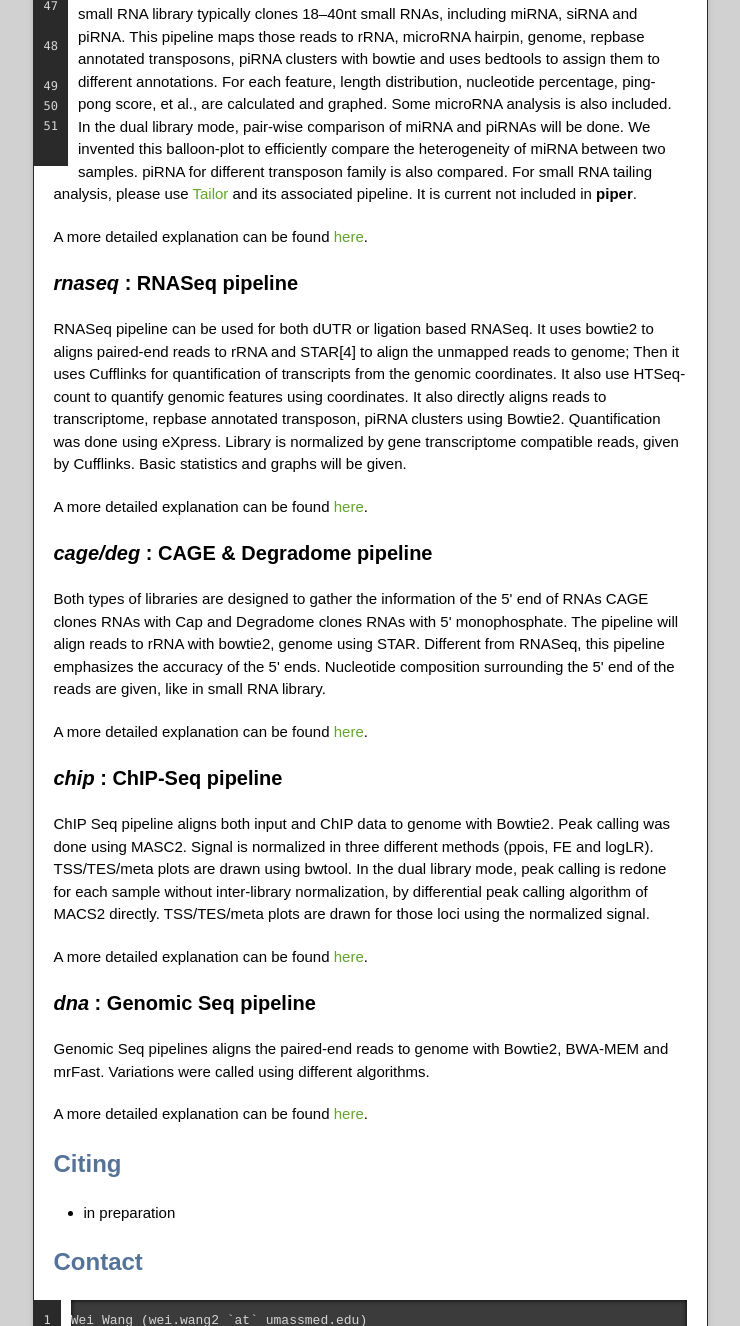
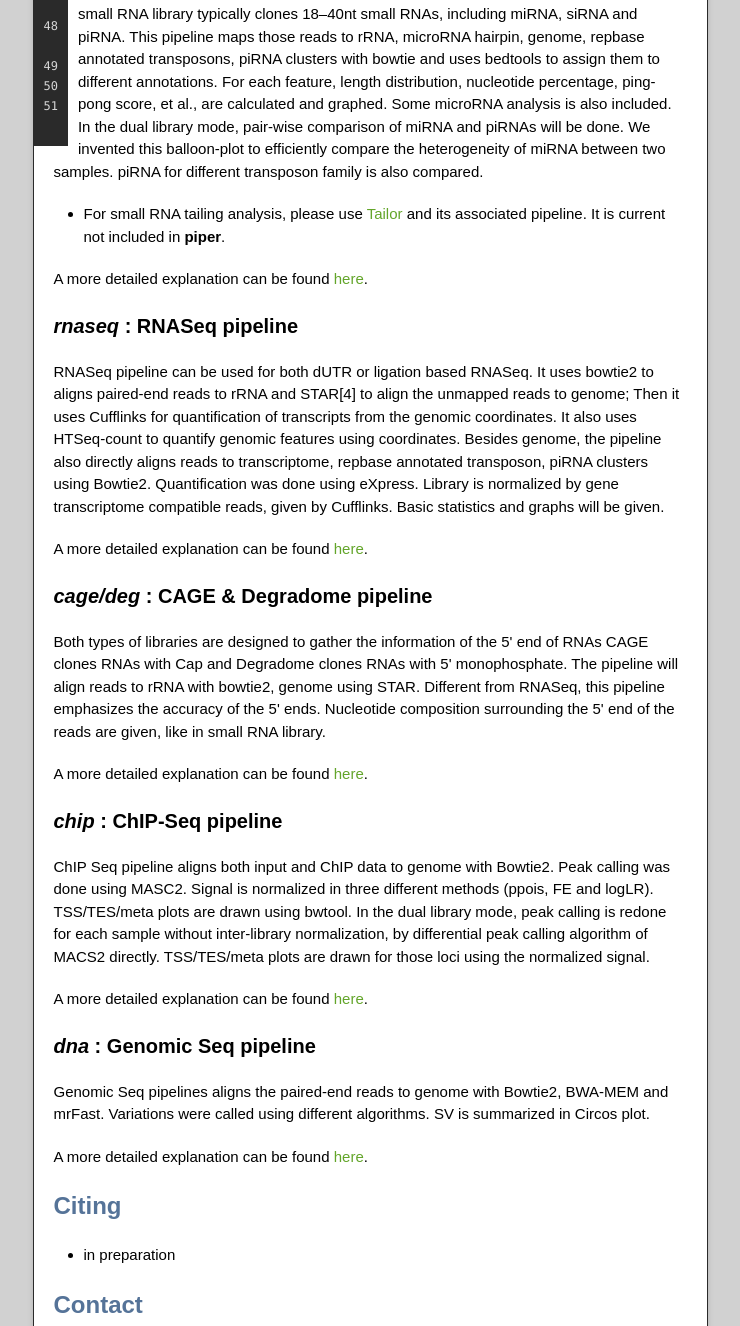
Before and after one commit to bowhan/piPipes, a plain HTML site: page index.html in a window 1280 px wide. Shown: the part 4777-6103 px from the top of the page, without its empty margins (270-1010 px from the left). Drawn offline with nearby package versions, Linux system fonts and the light colour scheme.

```diff
--- a/index.html
+++ b/index.html
@@ -99,12 +99,12 @@ Most of <strong>piper's</strong> C++ code utilizes <em>C++11</em> features and <
 <p>Call different pipelines using:</p>
 
 <div class="highlight highlight-Bash"><pre><span class="c"># genome installation pipeline</span>
- <span class="c"># 1. to install genome and R packages in one step</span>
- <span class="c"># the assembly that piper supports can be found in the common/iGenome_UTL.txt file</span>
+<span class="c"># 1. to install genome and R packages in one step</span>
+<span class="c"># the assembly that piper supports can be found in the common/iGenome_UTL.txt file</span>
 <span class="nv">$PATH_TO_piper</span>/piper    install -g dm3<span class="p">|</span>mm9<span class="p">|</span>hg19...
- <span class="c"># 2. to only download the genome and R packages (if the machine/node is not appropriate to be used for heavy computing tasks, like building indexes); then run (1) on a powerful mechine/node.</span>
+<span class="c"># 2. to only download the genome and R packages (if the machine/node is not appropriate to be used for heavy computing tasks, like building indexes); then run (1) on a powerful mechine/node.</span>
 <span class="nv">$PATH_TO_piper</span>/piper    install -g dm3<span class="p">|</span>mm9<span class="p">|</span>hg19 -D
- <span class="c"># 3. to download the iGenome from other explicitly specified location</span>
+<span class="c"># 3. to download the iGenome from other explicitly specified location</span>
 <span class="nv">$PATH_TO_piper</span>/piper    install -g hg18 -l ftp://igenome:G3nom3s4u@ussd-ftp.illumina.com/Homo_sapiens/UCSC/hg18/Homo_sapiens_UCSC_hg18.tar.gz
 
 <span class="c"># to run small RNA pipeline in single library mode; input fastq can be gzipped</span>
@@ -165,36 +165,27 @@ Currently, <strong>piper</strong> comes with annotation files for <em>Drosophila
 <h3>
 <a name="small--small-rna-pipeline" class="anchor" href="#small--small-rna-pipeline"><span class="octicon octicon-link"></span></a><em>small</em> : small RNA pipeline</h3>
 
-<p>small RNA library typically clones 18–40nt small RNAs, including miRNA, siRNA and
-piRNA. This pipeline maps those reads to rRNA, microRNA hairpin, genome, repbase
-annotated  transposons, piRNA clusters with bowtie and uses bedtools to assign
-them to different annotations. For each feature, length distribution, nucleotide percentage,
-ping-pong score, et al.,  are calculated and graphed. Some microRNA analysis is also included.
-In the dual library mode, pair-wise comparison of miRNA and piRNAs will be done. We invented this balloon-plot to efficiently compare the heterogeneity of miRNA between two samples. piRNA for different transposon family is also compared.
-For small RNA tailing analysis, please use <a href="http://jhhung.github.io/Tailor/">Tailor</a> and its associated pipeline. It is current not included in <strong>piper</strong>.          </p>
+<p>small RNA library typically clones 18–40nt small RNAs, including miRNA, siRNA and piRNA. This pipeline maps those reads to rRNA, microRNA hairpin, genome, repbase annotated  transposons, piRNA clusters with bowtie and uses bedtools to assign them to different annotations. For each feature, length distribution, nucleotide percentage, ping-pong score, et al.,  are calculated and graphed. Some microRNA analysis is also included.<br>
+In the dual library mode, pair-wise comparison of miRNA and piRNAs will be done. We invented this balloon-plot to efficiently compare the heterogeneity of miRNA between two samples. piRNA for different transposon family is also compared. </p>
 
-<p>A more detailed explanation can be found <a href="https://github.com/bowhan/piper/wiki/smallRNA">here</a>.</p>
+<ul>
+<li>For small RNA tailing analysis, please use <a href="http://jhhung.github.io/Tailor/">Tailor</a> and its associated pipeline. It is current not included in <strong>piper</strong>.<br>
+</li>
+</ul><p>A more detailed explanation can be found <a href="https://github.com/bowhan/piper/wiki/smallRNA">here</a>.</p>
 
 <h3>
 <a name="rnaseq--rnaseq-pipeline" class="anchor" href="#rnaseq--rnaseq-pipeline"><span class="octicon octicon-link"></span></a><em>rnaseq</em> : RNASeq pipeline</h3>
 
-<p>RNASeq pipeline can be used for both dUTR or ligation based RNASeq.
-It uses bowtie2 to aligns paired-end reads to rRNA and STAR[4] to align the unmapped reads
-to genome; Then it uses Cufflinks for quantification of transcripts from the genomic coordinates. It
-also use HTSeq-count to quantify genomic features using coordinates. It also directly aligns reads to
-transcriptome, repbase annotated transposon, piRNA clusters using Bowtie2. Quantification
-was done using eXpress. Library is normalized by gene transcriptome compatible reads, given by Cufflinks. Basic statistics and graphs will be given. </p>
+<p>RNASeq pipeline can be used for both dUTR or ligation based RNASeq. It uses bowtie2 to aligns paired-end reads to rRNA and STAR[4] to align the unmapped reads to genome; Then it uses Cufflinks for quantification of transcripts from the genomic coordinates. It also uses HTSeq-count to quantify genomic features using coordinates.
+Besides genome, the pipeline also directly aligns reads to transcriptome, repbase annotated transposon, piRNA clusters using Bowtie2. Quantification was done using eXpress. Library is normalized by gene transcriptome compatible reads, given by Cufflinks. Basic statistics and graphs will be given. </p>
 
 <p>A more detailed explanation can be found <a href="https://github.com/bowhan/piper/wiki/RNASeq">here</a>.  </p>
 
 <h3>
 <a name="cagedeg--cage--degradome-pipeline" class="anchor" href="#cagedeg--cage--degradome-pipeline"><span class="octicon octicon-link"></span></a><em>cage/deg</em> : CAGE &amp; Degradome pipeline</h3>
 
-<p>Both types of libraries are designed to gather the information of the 5' end of RNAs
-CAGE clones RNAs with Cap and Degradome clones RNAs with 5' monophosphate.
-The pipeline will align reads to rRNA with bowtie2, genome using STAR.
-Different from RNASeq, this pipeline emphasizes the accuracy of the 5' ends. Nucleotide
-composition surrounding the 5' end of the reads are given, like in small RNA library.</p>
+<p>Both types of libraries are designed to gather the information of the 5' end of RNAs CAGE clones RNAs with Cap and Degradome clones RNAs with 5' monophosphate.
+The pipeline will align reads to rRNA with bowtie2, genome using STAR. Different from RNASeq, this pipeline emphasizes the accuracy of the 5' ends. Nucleotide composition surrounding the 5' end of the reads are given, like in small RNA library.</p>
 
 <p>A more detailed explanation can be found <a href="https://github.com/bowhan/piper/wiki/DegradomeSeq">here</a>.</p>
 
@@ -209,8 +200,7 @@ using MASC2. Signal is normalized in three different methods (ppois, FE and logL
 <h3>
 <a name="dna--genomic-seq-pipeline" class="anchor" href="#dna--genomic-seq-pipeline"><span class="octicon octicon-link"></span></a><em>dna</em> : Genomic Seq pipeline</h3>
 
-<p>Genomic Seq pipelines aligns the paired-end reads to genome with Bowtie2, BWA-MEM and mrFast. Variations
-were called using different algorithms. </p>
+<p>Genomic Seq pipelines aligns the paired-end reads to genome with Bowtie2, BWA-MEM and mrFast. Variations were called using different algorithms. SV is summarized in Circos plot. </p>
 
 <p>A more detailed explanation can be found <a href="https://github.com/bowhan/piper/wiki/GenomeSeq">here</a>.</p>
 
```
Also changed, not shown: params.json (+1 -1 lines).
